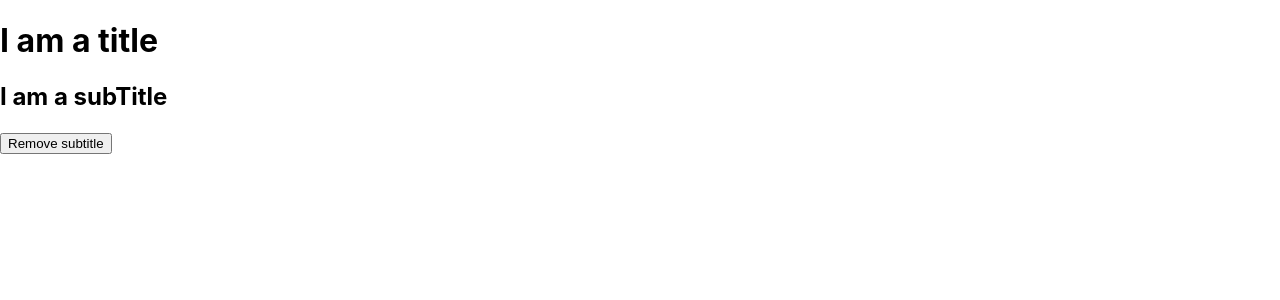
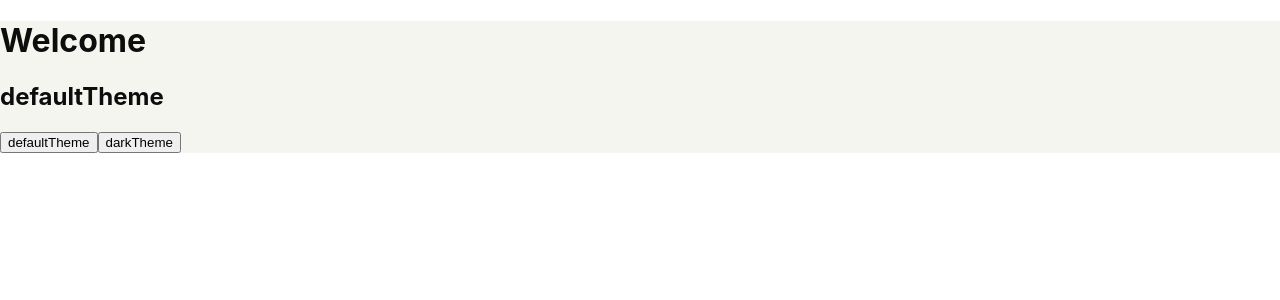
Before and after one commit to JamesVickers/react-playground, a React (Create React App) app: page / in a window 1280 px wide. Shown: the top 300 px of the page. Built offline with nearby package versions, Linux system fonts and the light colour scheme.

Commit message:
default and dark themes added with btns to change

```diff
--- a/src/components/App.js
+++ b/src/components/App.js
@@ -1,12 +1,15 @@
-import React from 'react';
+import React, { Component } from 'react';
+import { Provider } from './Context/themeContext';
 import Header from './Header';
 
-const App = () => {
+class App extends Component {
+  render() {
   return (
-        <React.Fragment>
-          <Header />
-        </React.Fragment>
+          <Provider>
+            <Header />
+          </Provider>
       )
+  }
 }
 
 export default App;
--- a/src/components/Context/mainContext.js
+++ /dev/null
@@ -1,26 +0,0 @@
-import React, { Component } from 'react';
-
-const MainContext = React.createContext();
-
-export class Provider extends Component {
-
-    state = {
-        headerText: {title: 'I am a title', subTitle: 'I am a subTitle'}
-    }
-
-    render() {
-        return(
-            <MainContext.Provider value={{
-                headerText: this.state.headerText,
-                // actions: {
-                //     toggleSubtitle: this.toggleSubtitle
-                //     }
-                }
-                }>
-                {this.props.children}
-            </MainContext.Provider>
-        )
-    }
-}
-
-export const Consumer = MainContext.Consumer;
--- /dev/null
+++ b/src/components/Context/themeContext.js
@@ -0,0 +1,46 @@
+import React, { Component } from 'react';
+
+const ThemeContext = React.createContext();
+
+export class Provider extends Component {
+
+    state = {
+        defaultTheme: {
+            name: 'defaultTheme',
+            background: 'hsl(60, 23%, 95%)',
+            color: 'hsl(0, 0%, 5%)'
+        },
+        darkTheme: {
+            name: 'darkTheme',
+            background: 'hsl(0, 0%, 5%)',
+            color: 'hsl(60, 23%, 95%)'
+        },
+        currentTheme: 'defaultTheme'
+    }
+
+    updateThemeName = (e) => {
+        const themeName = e.target.value;
+        this.setState(() => ({
+            currentTheme: themeName
+        }))
+    }
+
+    render() {
+
+        return(
+            <ThemeContext.Provider
+            value={{
+                defaultTheme: this.state.defaultTheme,
+                darkTheme: this.state.darkTheme,
+                currentTheme: this.state.currentTheme,
+                actions: {
+                    updateThemeName: this.updateThemeName
+                }
+            }}>
+                {this.props.children}
+            </ThemeContext.Provider>
+        )
+    }
+}
+
+export const Consumer = ThemeContext.Consumer;
--- a/src/components/Header.js
+++ b/src/components/Header.js
@@ -1,27 +1,27 @@
-import React, { useState } from 'react';
-import { Consumer } from './Context/mainContext';
+import React from 'react';
+import { Consumer } from './Context/themeContext';
+
 
 const Header = () => {
-
-    const [hasSubtitle, toggleHasSubtitle] = useState(true);
-
-    const toggleSubtitle = () => {
-            toggleHasSubtitle(!hasSubtitle)
-        }
-
     return(
         <React.Fragment>
-            <Consumer>{ ({headerText}) => {
+            <Consumer>{ ({ defaultTheme, darkTheme, currentTheme, actions }) => {
 
-            const subtitle = hasSubtitle? headerText.subTitle : 'I am not a subTitle';
-            const buttonText = `${hasSubtitle? 'Remove' : 'Add'} subtitle`;
+                const theme = (currentTheme === 'darkTheme') ? darkTheme : defaultTheme;
 
                 return(
                     <React.Fragment>
-                        <h1>{headerText.title}</h1>
-                        <h2>{subtitle}</h2>
-                        <h1>{headerText.hasSubtitle}</h1>
-                        <button onClick={toggleSubtitle}>{buttonText}</button>
+                    <div style={
+                        {
+                            color: theme.color,
+                            background: theme.background
+                        }
+                        }>
+                        <h1>Welcome</h1>
+                        <h2>{currentTheme}</h2>
+                        <button onClick={actions.updateThemeName} value={defaultTheme.name}>{defaultTheme.name}</button>
+                        <button onClick={actions.updateThemeName} value={darkTheme.name}>{darkTheme.name}</button>
+                    </div>
                     </React.Fragment>
                 )
             }}
--- a/src/index.js
+++ b/src/index.js
@@ -3,13 +3,10 @@ import ReactDOM from 'react-dom';
 import './index.css';
 import App from './components/App';
 import * as serviceWorker from './serviceWorker';
-import { Provider } from './components/Context/mainContext';
 
 ReactDOM.render(
   <React.StrictMode>
-    <Provider>
       <App />
-    </Provider>
   </React.StrictMode>,
   document.getElementById('root')
 );
```
